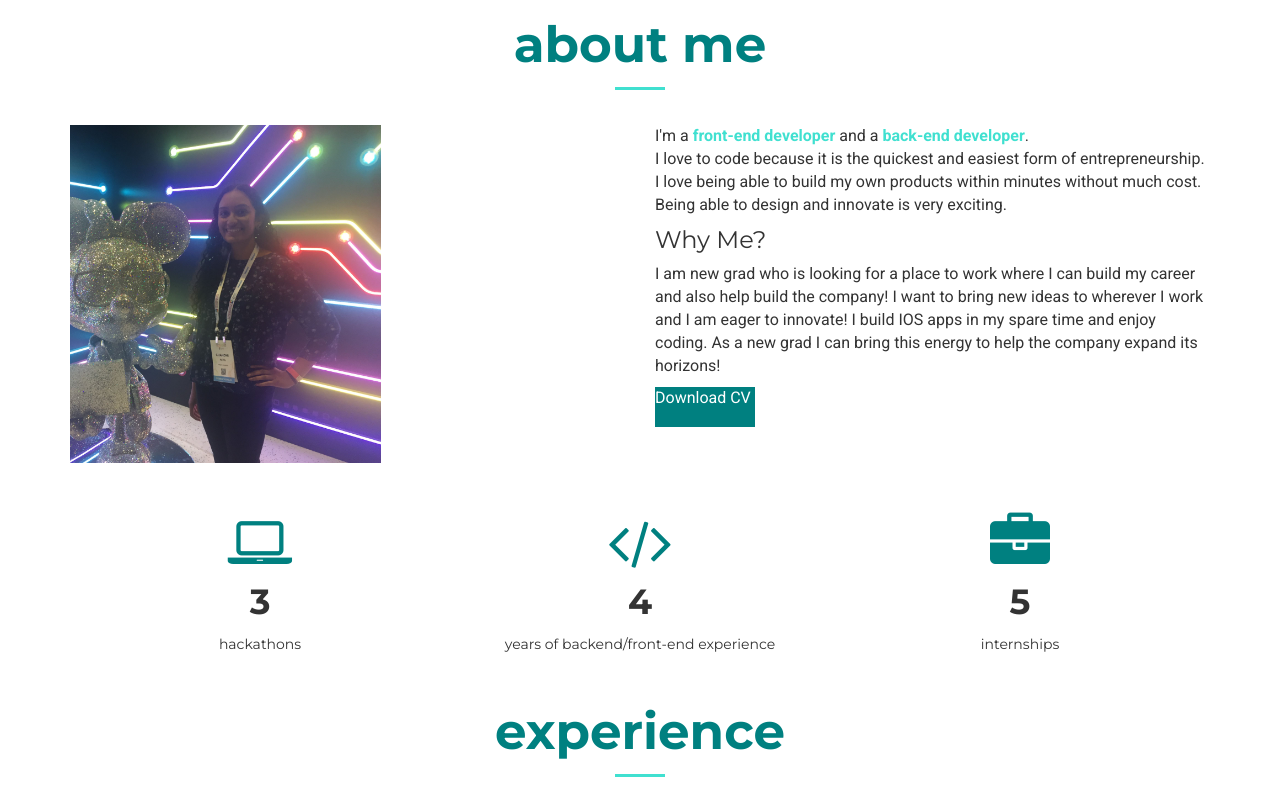
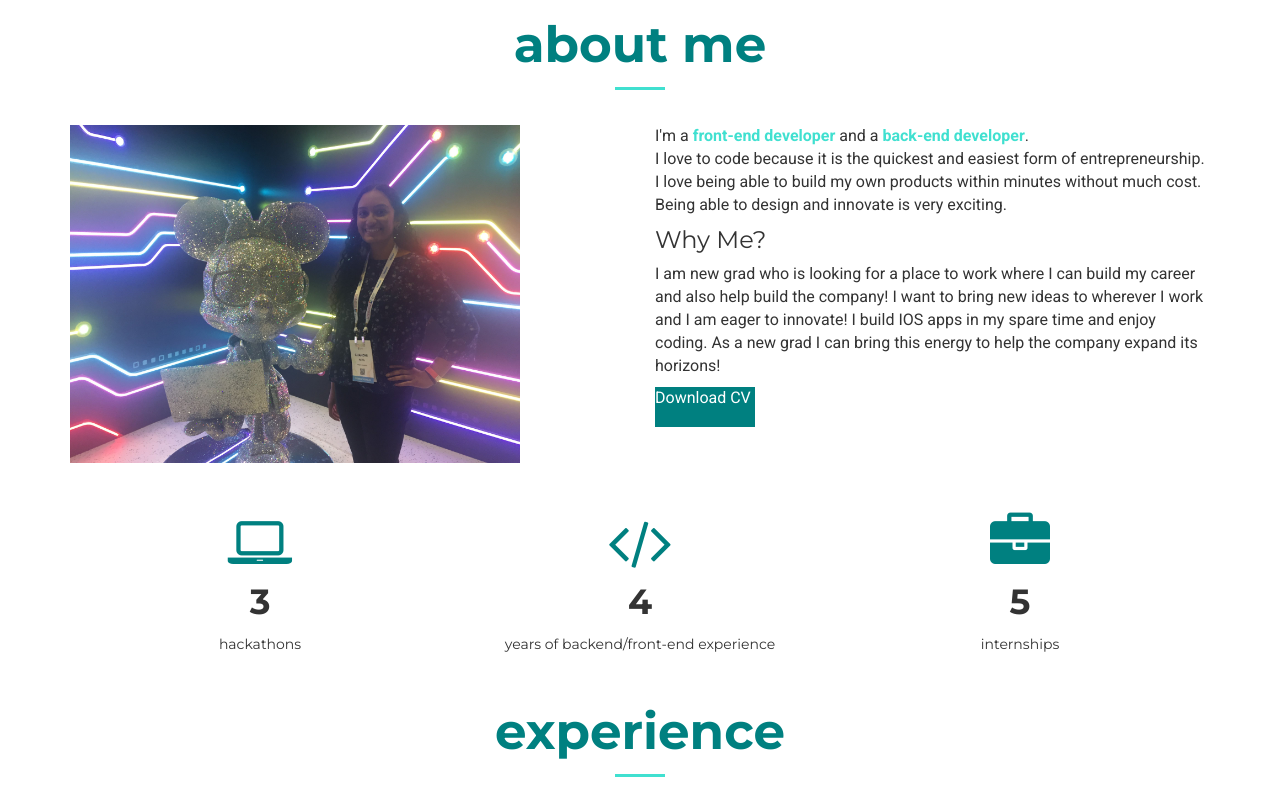
Before and after one commit to ChandniP/ChandniP.github.io, a plain HTML site: page index.html in a window 1280 px wide. Shown: the part 1080-1885 px from the top of the page. Drawn offline with nearby package versions, Linux system fonts and the light colour scheme.

Commit message:
Update index.html

```diff
--- a/index.html
+++ b/index.html
@@ -105,7 +105,7 @@
 				<div class="col-lg-6 about-intro">
 					<div class="about-inner">
 						<div class="about-ct">
-							<img src="IMG_1872.JPG" style="width:450px; margin-left: -25%" alt="Marina Marques" class="img-responsive">
+							<img src="IMG_1872.JPG" style="width:450px; margin-left: -.05%" alt="Marina Marques" class="img-responsive">
 							<div class="textbox-about hidden-xs">
 
 							</div>
```
